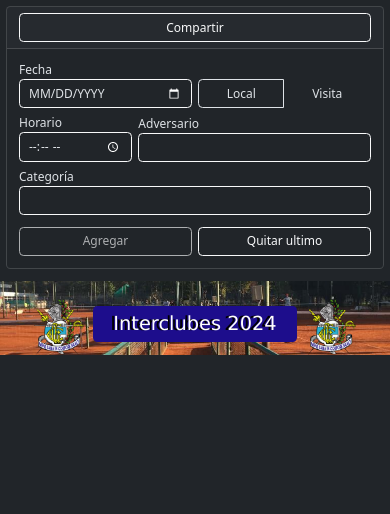
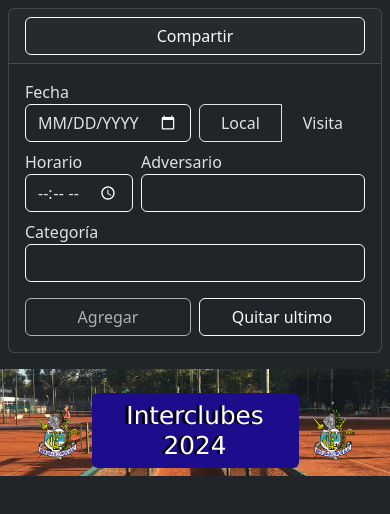
Before and after one commit to moradan/flyer-geba, a Next.js app: page / in a window 390 px wide. Shown: the top 514 px of the page. Built offline with nearby package versions, Linux system fonts and the light colour scheme.

Commit message:
quite las media query que ajustaban el tamanio de la letra

```diff
--- a/src/styles/globals.css
+++ b/src/styles/globals.css
@@ -1,7 +1,3 @@
-html {
-    font-size: 12px;
-}
-
 h3, h4 {
     margin-bottom: 0;
 }
@@ -21,36 +17,6 @@ h3, h4 {
     text-shadow: -3px 0px black;
 }
 
-@media (min-width: 820px) {
-    .fs-7 {
-        font-size: 1.5rem;
-    }
-}
-
-@media (max-width: 820px) {
-    .fs-7 {
-        font-size: 1.3rem;
-    }
-}
-
-@media (max-width: 768px) {
-    .fs-7 {
-        font-size: 1rem;
-    }
-}
-
-@media (max-width: 430px) {
-    .fs-7 {
-        font-size: 0.84rem;
-    }
-}
-
-@media (max-width: 391px) {
-    .fs-7 {
-        font-size: 0.73rem;
-    }
-}
-
 .text-primario {
     color: #1d0d8c
 }
```
